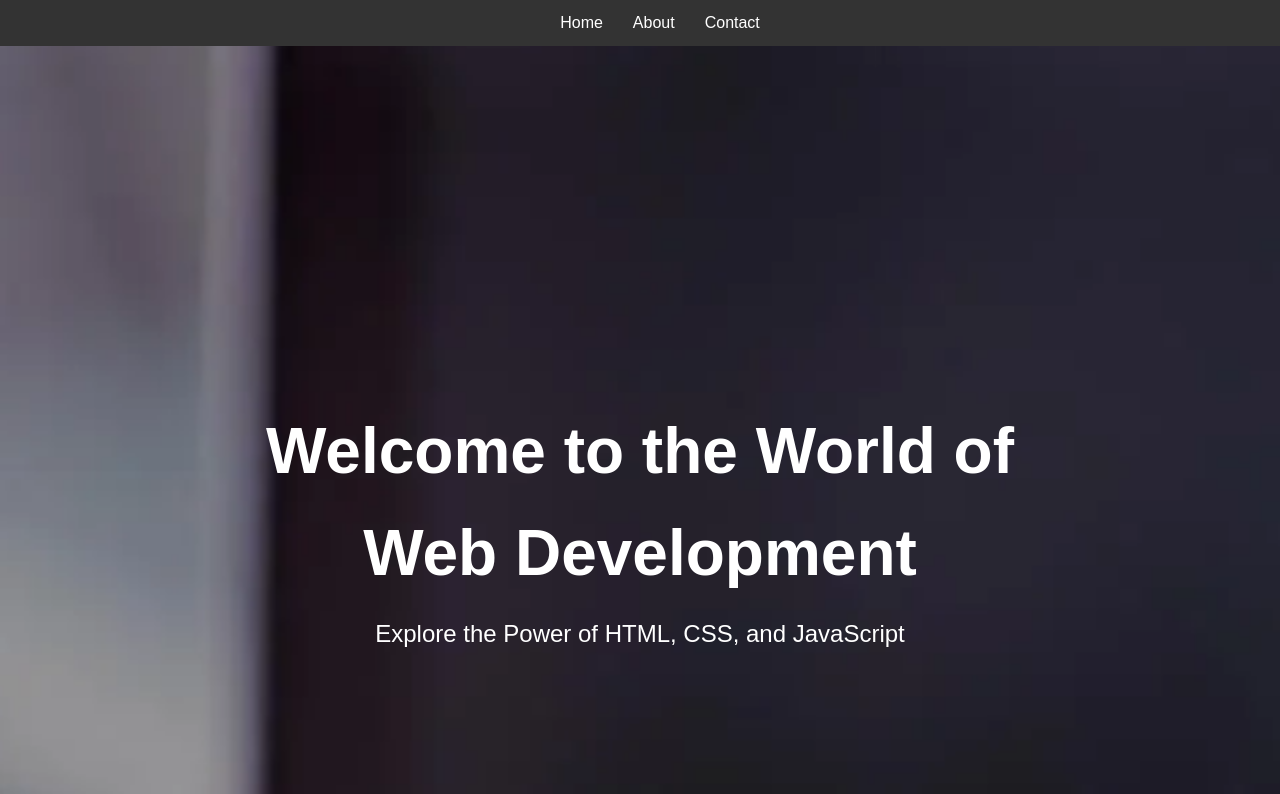
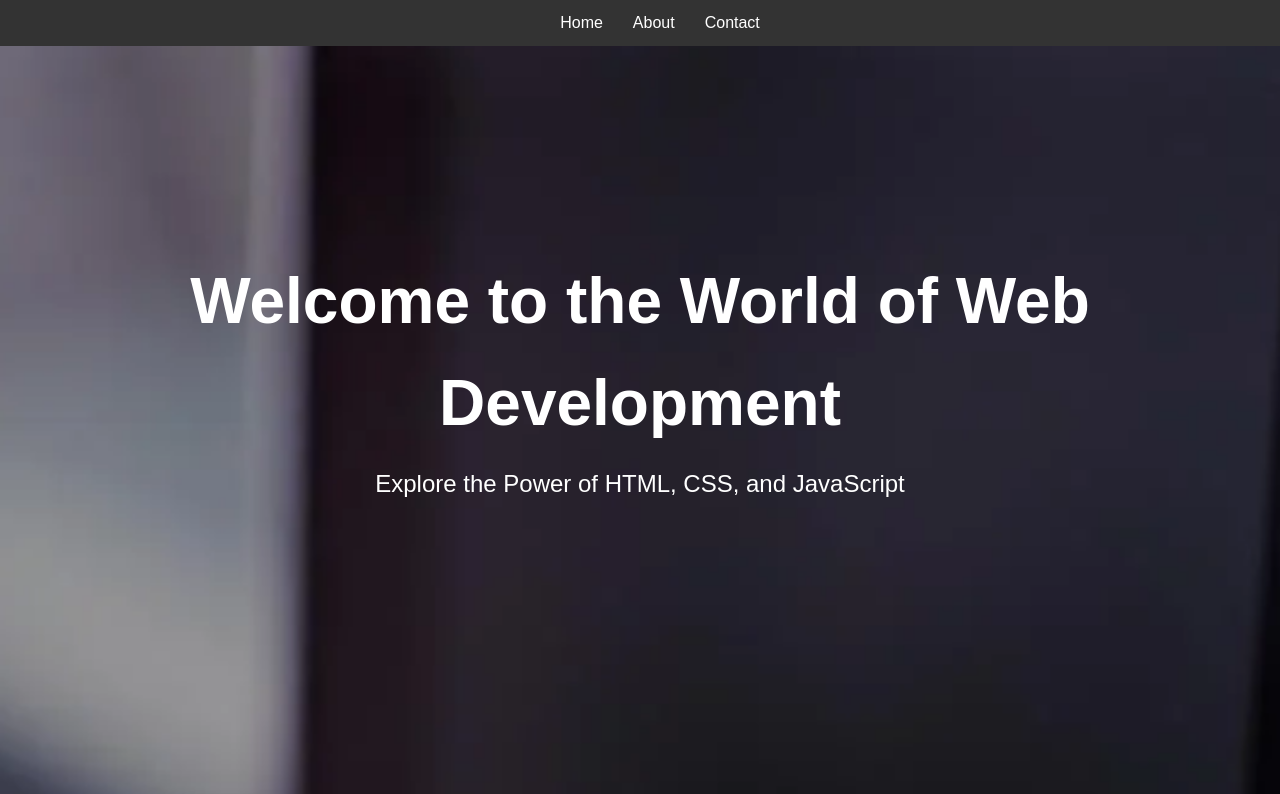
Before and after one commit to Catherinee18/activity1-landing-page, a plain HTML site: page index.html in a window 1280 px wide. Shown: the top 794 px of the page. Drawn offline with Linux system fonts and the light colour scheme.

Commit message:
Update style.css

```diff
--- a/style.css
+++ b/style.css
@@ -12,7 +12,7 @@ header {
     position: relative;
     color: #fff;
     text-align: center;
-    padding: 400px 200px;
+    padding: 250px 20px;
 
 }
 
```
